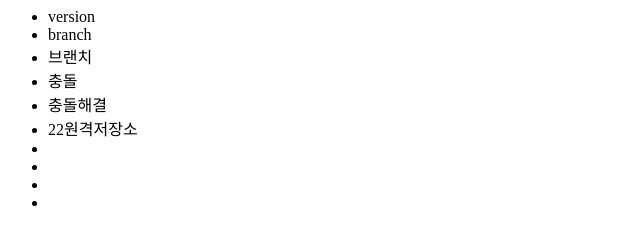
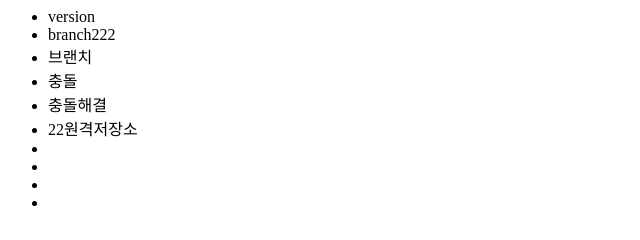
Before and after one commit to yjs620/testRepo, a website: page index2.html in a window 1280 px wide. Shown: the full height of the page, 0-640 px from the left. Drawn offline with Linux system fonts and the light colour scheme.

Commit message:
no message

```diff
--- a/index2.html
+++ b/index2.html
@@ -2,7 +2,7 @@
 <title>Git test222</title>
 <ul>
 <li>version</li>
-<li>branch</li>
+<li>branch222</li>
 <li>브랜치</li>
 <li>충돌</li>
 <li>충돌해결</li>
```
